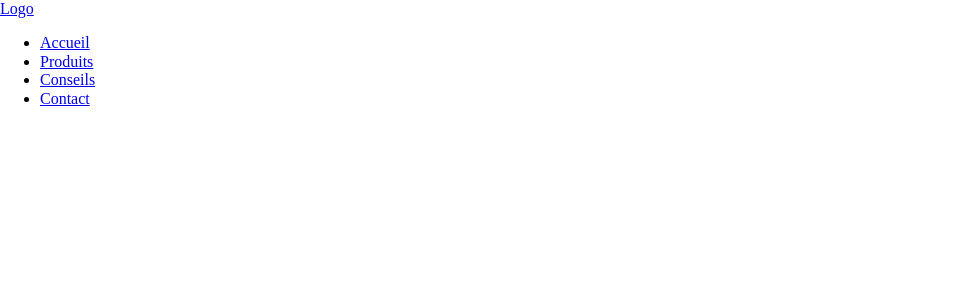
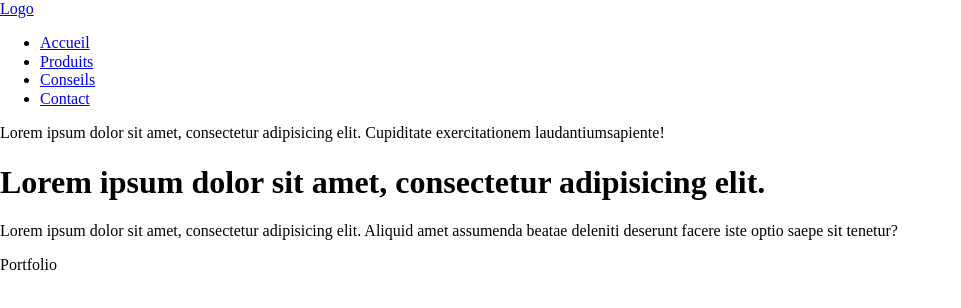
Before and after one commit to Aboulz/sem10_lab_abdelkarim, a plain HTML site: page index.html in a window 1280 px wide. Shown: the whole page, without its empty margins (0-961 px from the left). Drawn offline with nearby package versions, Linux system fonts and the light colour scheme.

Commit message:
ajout hero

```diff
--- a/index.html
+++ b/index.html
@@ -37,6 +37,15 @@
         </div>
     </header>
 
+    <section class="hero">
+        <div class="contenu">
+            <p>Lorem ipsum dolor sit amet, consectetur adipisicing elit. Cupiditate exercitationem laudantiumsapiente!</p>
+            <h1>Lorem ipsum dolor sit amet, consectetur adipisicing elit.</h1>
+            <p>Lorem ipsum dolor sit amet, consectetur adipisicing elit. Aliquid amet assumenda beatae deleniti deserunt facere iste optio saepe sit tenetur?</p>
+            <p class="bouton">Portfolio</p>
+        </div>
+    </section>
+
 
 
 
```
